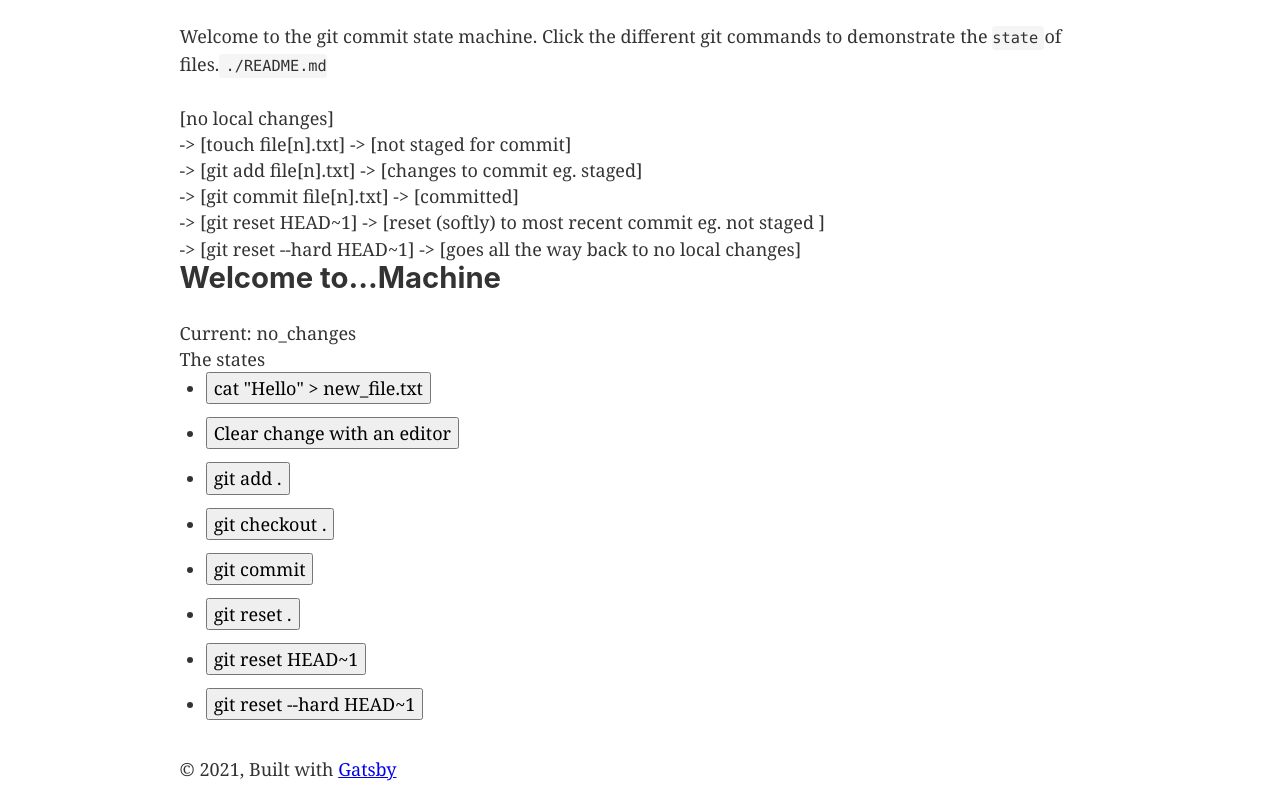
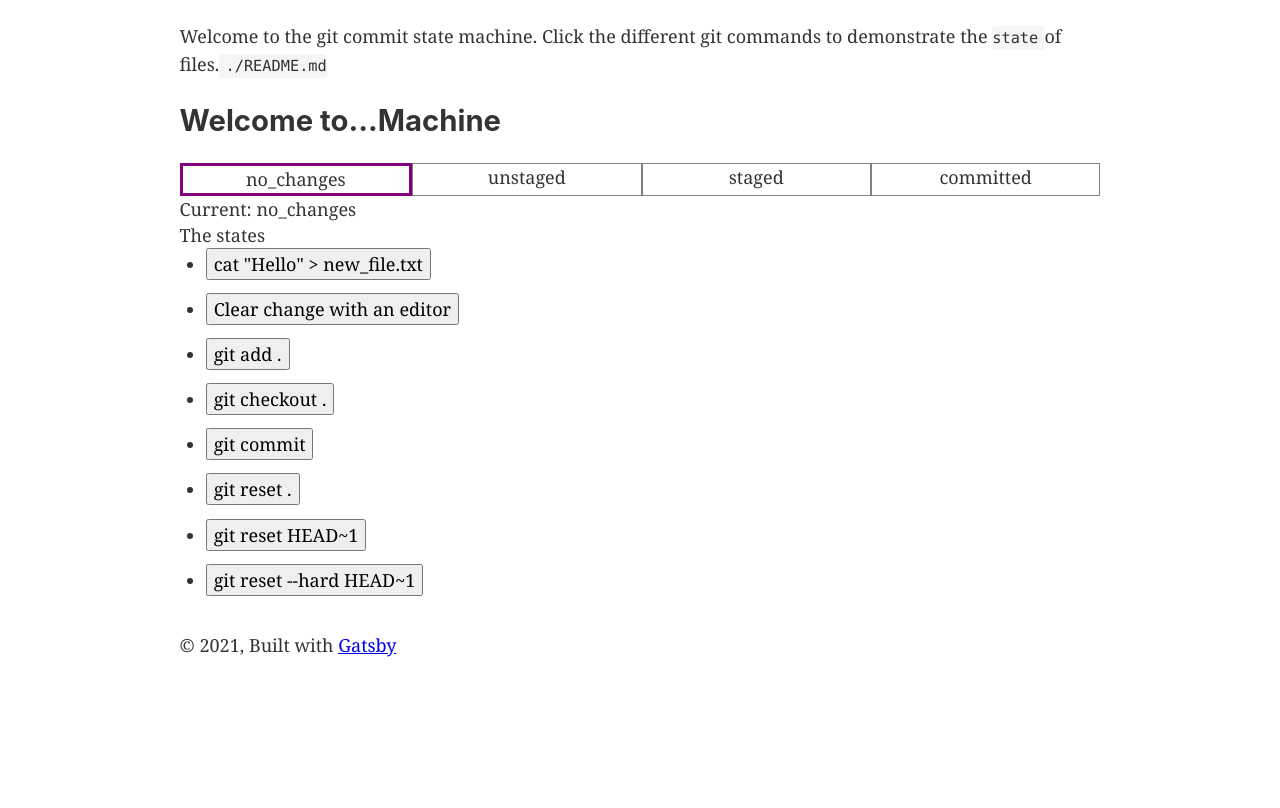
Before and after one commit to warriorpostman/git-as-state-machine, a Gatsby site: page / in a window 1280 px wide. Shown: the part 100-908 px from the top of the page. After the commit the page ends 800 px from the top, so only its background shows below. Built offline with nearby package versions, Linux system fonts and the light colour scheme; Gatsby itself is replaced by a stand-in of ours.

Commit message:
New widget displays "progress" of evision.

```diff
--- /dev/null
+++ b/src/components/Diagram.css
@@ -0,0 +1,17 @@
+.state-diagram {
+  display: flex;
+  width: 100%;
+}
+
+.state-diagram > div {
+  width: 100%;
+  text-align: center;
+}
+
+.state {
+  border: solid 1px gray;
+}
+
+.current-state {
+  border: solid 3px purple;
+}
--- /dev/null
+++ b/src/components/Diagram.js
@@ -0,0 +1,26 @@
+import React from "react"
+
+import './Diagram.css'
+
+const Diagram = ({ gitState }) => {
+  const orderedStates = [
+    'no_changes',
+    'unstaged',
+    'staged',
+    'committed'
+  ];
+
+  return (
+    <div className="state-diagram">
+      {orderedStates.map(s =>
+        <div
+          className={gitState === s ? "current-state" : "state"}
+        >
+          {s}
+        </div>
+      )}
+    </div>
+  );
+}
+
+export default Diagram
--- a/src/components/GitMachine.js
+++ b/src/components/GitMachine.js
@@ -1,5 +1,6 @@
 import React from "react"
 import { useMachine } from '@xstate/react'
+import Diagram from './Diagram';
 import { Machine } from 'xstate'
 
   const machine = Machine({
@@ -48,6 +49,7 @@ const GitMachine = () => {
     <div>
       <h2>Welcome to...Machine</h2>
       <div>
+        <Diagram gitState={gitState.value} />
         <div>Current: {gitState.value}</div>
         The states
         <ul>
--- a/src/pages/index.js
+++ b/src/pages/index.js
@@ -13,21 +13,6 @@ const IndexPage = () => (
         ./README.md
       </code>
     </p>
-    <div>
-      [no local changes]
-      <br />
-      -> [touch file[n].txt] -> [not staged for commit]
-      <br />
-      -> [git add file[n].txt] -> [changes to commit eg. staged]
-      <br />
-      -> [git commit file[n].txt] -> [committed]
-      <br />
-
-      -> [git reset HEAD~1] -> [reset (softly) to most recent commit eg. not staged ]
-      <br />
-      -> [git reset --hard HEAD~1] -> [goes all the way back to no local changes]
-
-    </div>
     <GitMachine />
   </Layout>
 )
```
